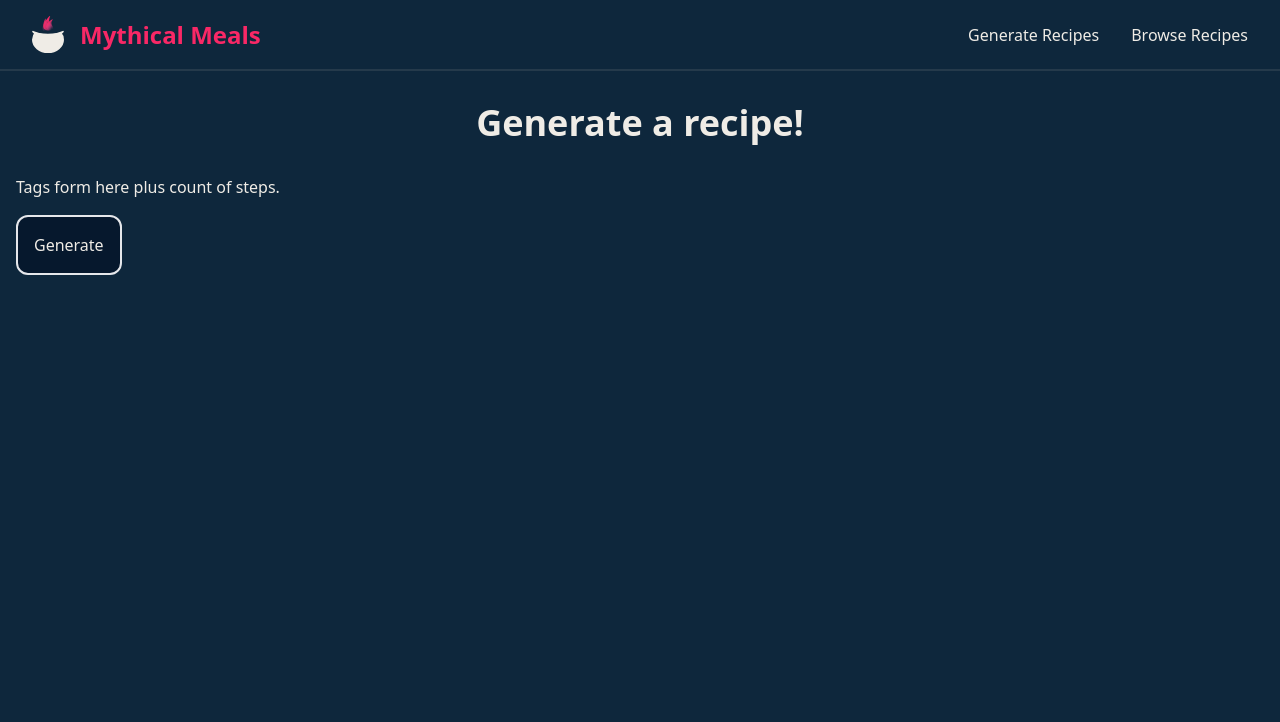
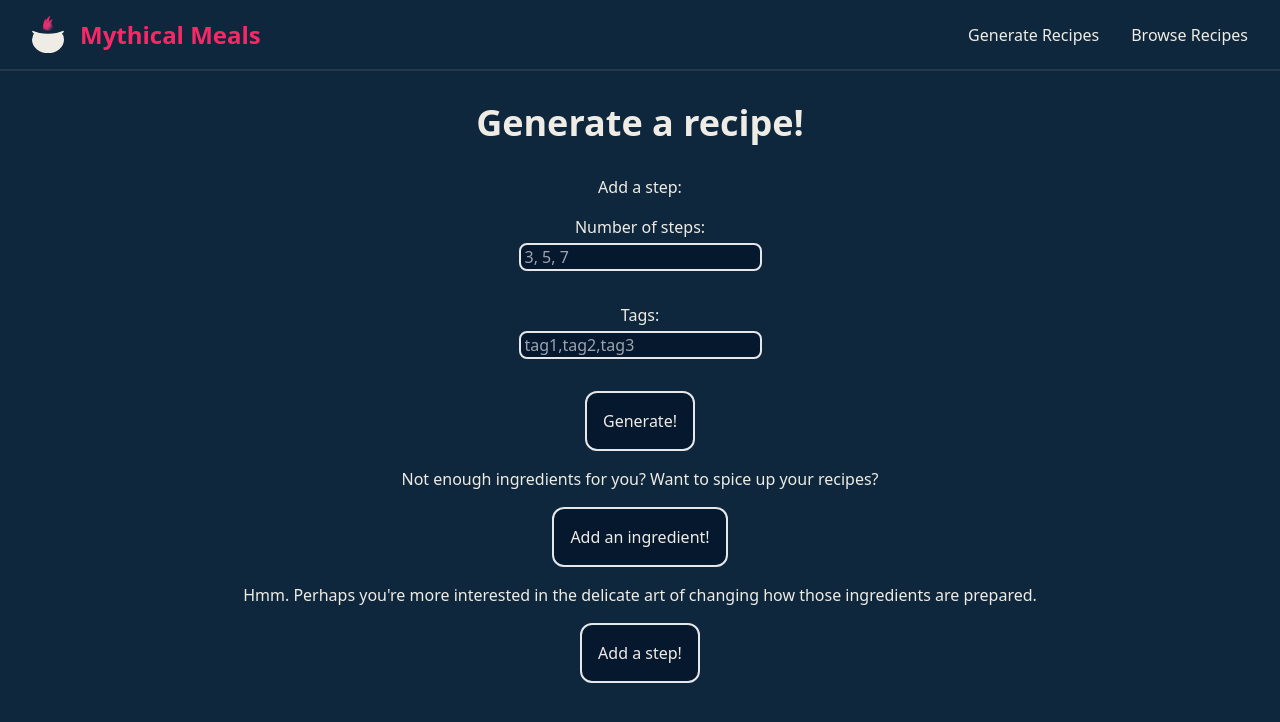
Before and after one commit to GamemakerPixel/cs311-project-3, a Next.js app: page /generate in a window 1280 px wide. Shown: the top 722 px of the page. Built offline with nearby package versions, Linux system fonts and the light colour scheme.

Commit message:
Use simple forms for tags, ingredients, recipe generation, and steps

```diff
--- a/src/app/generate/page.tsx
+++ b/src/app/generate/page.tsx
@@ -1,9 +1,15 @@
+import AddIngredientForm from "c@/client/add_ingredient_form"
+import AddStepForm from "c@/client/add_step_form"
+import GenerateRecipeForm from "c@/client/generate_recipe_form"
+
+
 export default function Page() {
   return (
     <div>
       <h1>Generate a recipe!</h1>
-      <div>Tags form here plus count of steps.</div>
-      <button className="default-button">Generate</button>
+      <GenerateRecipeForm />
+      <AddIngredientForm />
+      <AddStepForm />
 
     </div>
   )
--- a/src/app/globals.css
+++ b/src/app/globals.css
@@ -15,5 +15,5 @@ p {
 }
 
 .default-button {
-  @apply bg-darker_primary p-4 rounded-xl border-2 my-4 mx-auto
+  @apply bg-darker_primary p-4 rounded-xl border-2 my-4
 }
--- /dev/null
+++ b/src/components/client/add_ingredient_form.tsx
@@ -0,0 +1,43 @@
+"use client"
+import { useState } from "react"
+
+import Input from "c@/client/input"
+import TagInput from "c@/client/tag_input"
+
+
+export default function AddIngredientForm({ action }: { action: (data: FormData) => Promise<void>}) {
+  const [revealed, setRevealed] = useState<boolean>(false);
+
+  if (!revealed) {
+    return (
+      <div className="flex flex-col">
+        <p className="text-center">
+          Not enough ingredients for you? Want to spice up your recipes?
+        </p>
+        <button onClick={() => {setRevealed(true)}} className="default-button mx-auto">
+          Add an ingredient!
+        </button>
+      </div>
+    )
+  }
+
+
+  const formButtonClass = "mx-8 default-button"
+
+  // Replace Tags input with a custom one later.
+  return (
+    <form className="flex flex-col" action={action}>
+      <p className="text-center">Add an ingredient:</p>
+      <Input label="Name:" name="name" placeholder="Name"/>
+      <TagInput name="tags" minimumTags={1}/>
+      <div className="flex justify-center">
+        <button onClick={() => {setRevealed(false)}} type="button" className={formButtonClass}>
+          Cancel
+        </button>
+        <button type="submit" className={formButtonClass}>
+          Add
+        </button>
+      </div>
+    </form>
+  )
+}
--- /dev/null
+++ b/src/components/client/add_step_form.tsx
@@ -0,0 +1,44 @@
+"use client"
+import { useState } from "react"
+
+import Input from "c@/client/input"
+import TagInput from "c@/client/tag_input"
+
+
+export default function AddStepForm({ action }: { action: (data: FormData) => Promise<void>}) {
+  const [revealed, setRevealed] = useState<boolean>(false);
+
+  if (!revealed) {
+    return (
+      <div className="flex flex-col">
+        <p className="text-center">
+          Hmm. Perhaps you're more interested in the delicate art of changing how those
+          ingredients are prepared.
+        </p>
+        <button onClick={() => {setRevealed(true)}} className="default-button mx-auto">
+          Add a step!
+        </button>
+      </div>
+    )
+  }
+
+
+  const formButtonClass = "mx-8 default-button"
+
+  // Replace Tags input with a custom one later.
+  return (
+    <form className="flex flex-col" action={action}>
+      <p className="text-center">Add a step:</p>
+      <Input label="Step text:" name="text" placeholder="Mix [dry] and [wet]..."/>
+      <TagInput name="tags" minimumTags={1}/>
+      <div className="flex justify-center">
+        <button onClick={() => {setRevealed(false)}} type="button" className={formButtonClass}>
+          Cancel
+        </button>
+        <button type="submit" className={formButtonClass}>
+          Add
+        </button>
+      </div>
+    </form>
+  )
+}
--- /dev/null
+++ b/src/components/client/generate_recipe_form.tsx
@@ -0,0 +1,36 @@
+"use client"
+import Input from "c@/client/input"
+import TagInput from "c@/client/tag_input"
+
+
+export default function GenerateRecipeForm({ action }: { action: (data: FormData) => Promise<void> }) {
+  function validateStepCount(input: string): string {
+    if (!input) {
+      return "Please enter the number of steps you want."
+    }
+
+    const count = parseInt(input)
+
+    if (isNaN(count)) {
+      return "The step count must be a number."
+    }
+
+    if (count == 0) {
+      return "You cannot generate a recipe with no steps!"
+    }
+
+    return ""
+  }
+
+  // Replace Tags input with a custom one later.
+  return (
+    <form className="flex flex-col" action={action}>
+      <p className="text-center">Add a step:</p>
+      <Input label="Number of steps:" name="steps" placeholder="3, 5, 7" validateInput={validateStepCount} />
+      <TagInput name="tags" minimumTags={2}/>
+      <button type="submit" className="mx-auto default-button">
+        Generate!
+      </button>
+    </form>
+  )
+}
--- a/src/components/client/input.tsx
+++ b/src/components/client/input.tsx
@@ -5,46 +5,44 @@ import { useState } from "react"
 interface InputProps {
   label: string
   name: string
-  placeholder: string
-  validationFunction?: (value: string) => string
+  placeholder?: string
+  validateInput?: (input: string) => string
 }
 
 
 export default function Input({
   label,
   name,
-  placeholder,
-  validationFunction = (value: string) => ""
+  placeholder = "",
+  validateInput = () => "",
 }: InputProps) {
-  const [message, setMessage] = useState<string>("")
+  const [errorMessage, setErrorMessage] = useState<string>("")
 
-  async function onInputDeselected(event: BlurEvent): void {
-    if (message) {
+  function onChanged(event: ChangeEvent) {
+    if (!errorMessage) {
       return
     }
-    const value: string = event.target.value
-    const response: string = await validationFunction(value)
-    setMessage(response)
+
+    setErrorMessage(validateInput(event.target.value))
   }
 
-  async function onInputChanged(event: ChangeEvent): void {
-    if (!message) {
+  function onBlurred(event: BlurEvent) {
+    if (errorMessage) {
       return
     }
-    const value: string = event.target.value
-    const response: string = await validationFunction(value)
-    setMessage(response)
+
+    setErrorMessage(validateInput(event.target.value))
   }
 
   function ErrorMessage(): null | HTMLElement {
-    if (!message) {
+    if (!errorMessage) {
       return null
     }
 
     return (
-      <span className="font-bold text-error">
-        {message}
-      </span>
+      <p className="font-bold text-error">
+        {errorMessage}
+      </p>
     )
   }
 
@@ -54,8 +52,8 @@ export default function Input({
       <input
         name={name}
         placeholder={placeholder}
-        onBlur={onInputDeselected}
-        onChange={onInputChanged}
+        onBlur={onBlurred}
+        onChange={onChanged}
         className="px-1 bg-darker_primary border-2 rounded-lg mx-auto mt-1"
       />
       <ErrorMessage />
--- a/src/components/client/tag_input.tsx
+++ b/src/components/client/tag_input.tsx
@@ -0,0 +1,38 @@
+"use client"
+
+import Input from "c@/client/input"
+
+// Ideally this component gains the ability to search for
+// tags on the database and add them through buttons, but
+// it is not required so I'm starting with the minimum.
+export default function TagInput(
+  {
+    name,
+    minimumTags = 0
+  }: {
+    name: string,
+    minimumTags: number
+  }
+) {
+  const tagDelimiter = ","
+  function validateTags(tagsInput: string): string {
+    const tagsList = tagsInput.split(tagDelimiter).filter((tag: string) => tag != "")
+
+    if (tagsList.length < minimumTags) {
+      const pluralCharacter = (minimumTags == 1) ? "" : "s"
+      return `You must have at least ${minimumTags} tag${pluralCharacter}.`
+    }
+
+    return ""
+  }
+
+  return (
+    <Input
+      label="Tags:"
+      name="tags"
+      placeholder="tag1,tag2,tag3"
+      validateInput={validateTags}
+    />
+  )
+
+}
```
Also changed, not shown: src/ids.ts (deleted, +0 -13 lines), 2 other files (tests, documents, lock files or other folders).
